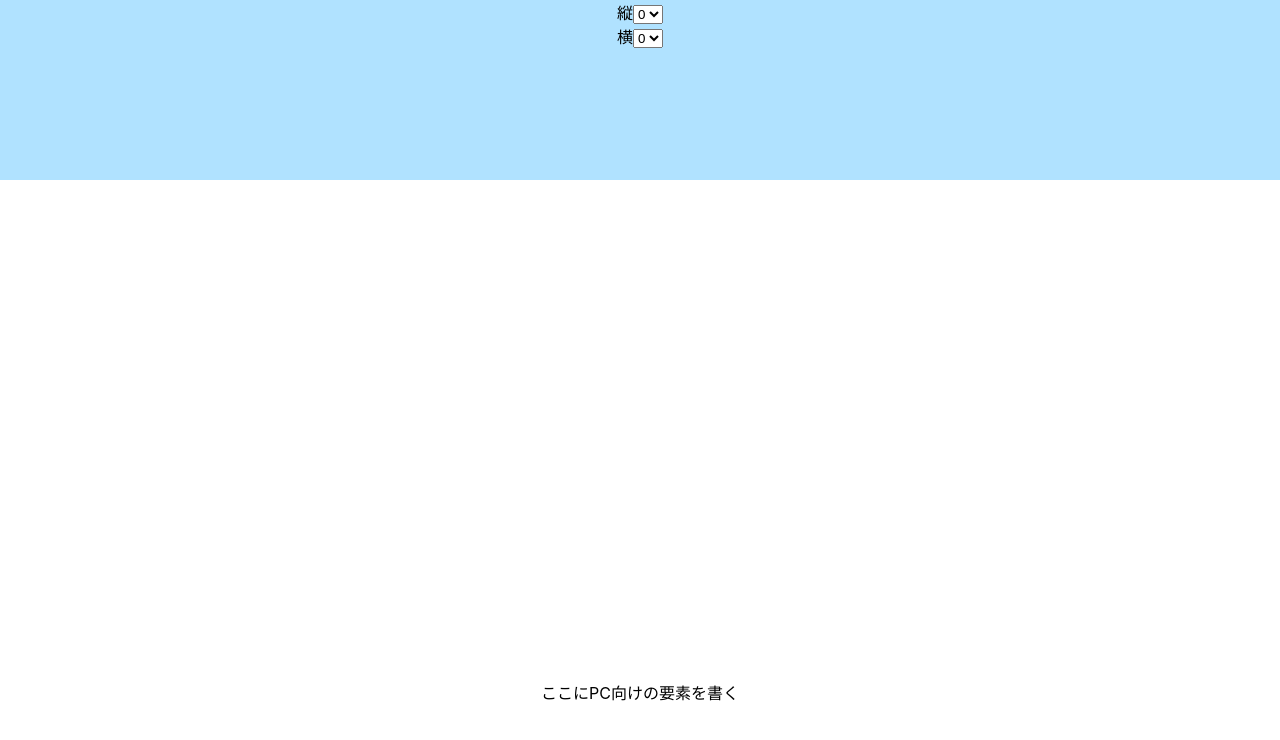
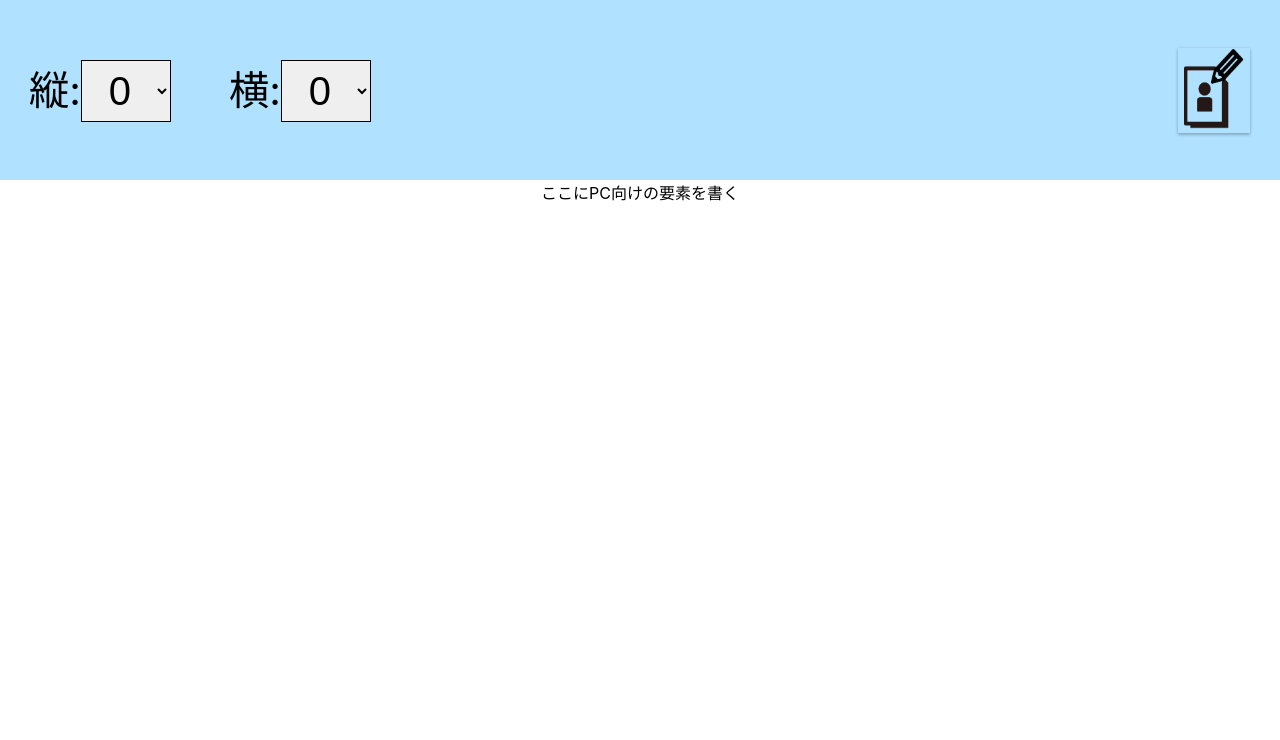
Before and after one commit to Fuyuki006/card_attendance_app_front_ver1.0.0, a React (Create React App) app: page /tagwall in a window 1280 px wide. Shown: the top 740 px of the page. Built offline with nearby package versions, Linux system fonts and the light colour scheme; a web font is replaced by a local one.

Commit message:
implementation-tagwall-page

```diff
--- /dev/null
+++ b/src/components/atoms/SelectBox/Selector.scss
@@ -0,0 +1,14 @@
+.Selector {
+    &-select {
+        width: 90px;
+        height: 62px;
+        flex-shrink: 0;
+        border: 1px solid;
+        font-size: 40px;
+    }
+
+    &-option {
+        text-align: center;
+
+    }
+}
--- a/src/components/atoms/SelectBox/Selector.tsx
+++ b/src/components/atoms/SelectBox/Selector.tsx
@@ -1,5 +1,6 @@
 import React, { useState } from "react";
 import { useAppDispatch } from "../../../store/store";
+import "./Selector.scss";
 
 interface SelectorProps {
   initialVal: number;
@@ -23,10 +24,15 @@ function Selector({ initialVal, selectRange, updateStateFunc }: SelectorProps) {
       onChange={(e) => {
         handleSelect(Number(e.target.value));
       }}
+      className="Selector-select"
     >
       {selectRange.map((data, index) => {
         return (
-          <option key={data.toString()} value={data}>
+          <option
+            key={data.toString()}
+            value={data}
+            className="Selector-option"
+          >
             {data}
           </option>
         );
--- /dev/null
+++ b/src/components/molecules/SelectTable/SelectTable.scss
@@ -0,0 +1,17 @@
+.SelectTable {
+    &-container {
+        width: 200px;
+    }
+    &-contentName {
+        width: 62px;
+        height: 43px;
+        flex-shrink: 0;
+        color: #000;
+        text-align: center;
+        font-family: "Inter";
+        font-size: 40.333px;
+        font-style: normal;
+        font-weight: 400;
+        line-height: normal;
+    }
+}
--- a/src/components/molecules/SelectTable/SelectTable.tsx
+++ b/src/components/molecules/SelectTable/SelectTable.tsx
@@ -1,5 +1,7 @@
 import React from "react";
 import SelectBox from "../../atoms/SelectBox/SelectBox";
+import "./SelectTable.scss";
+
 interface SelectTableProps {
   minRangeNum: number;
   maxRangeNum: number;
--- a/src/components/molecules/Wall/Wall.tsx
+++ b/src/components/molecules/Wall/Wall.tsx
@@ -7,55 +7,20 @@ interface WallProps {
 }
 
 export default class Wall extends React.Component<WallProps> {
-  calculateMainSize() {
-    const { tagWallRowValue, tagWallColumnValue } = this.props;
-    const tagSize = 100; // Tagの高さと幅（適切な値を設定）
-
-    const mainHeight = tagSize * tagWallColumnValue;
-    const mainWidth = tagSize * tagWallRowValue;
-
-    return {
-      height: `${mainHeight}px`,
-      width: "100%",
-      display: "flex",
-      justifyContent: "center",
-      alignItems: "center",
-    };
-  }
-
-  calculateGridSize() {
-    const { tagWallRowValue, tagWallColumnValue } = this.props;
-    const tagSize = 100; // Tagの高さと幅（適切な値を設定）
-
-    const mainHeight = tagSize * tagWallColumnValue;
-    const mainWidth = tagSize * tagWallRowValue;
-
-    return {
-      height: `${mainHeight}px`,
-      width: "100%",
-      display: "grid",
-      gridTemplateColumns: `repeat(${tagWallColumnValue}, 1fr)`,
-      gap: "16px",
-      justifyContent: "center",
-      alignItems: "center",
-    };
-  }
   render() {
-    const mainSize = this.calculateMainSize();
-    const gridSize = this.calculateGridSize();
     const tags: JSX.Element[] = [];
     const { tagWallRowValue, tagWallColumnValue } = this.props;
     const tagStyle = {
       display: "grid",
       gridTemplateColumns: `repeat(${tagWallColumnValue}, 1fr)`,
-      // その他のスタイルをここに追加
     };
     for (let row = 0; row < tagWallRowValue; row++) {
       for (let col = 0; col < tagWallColumnValue; col++) {
         const key = row * tagWallColumnValue + col;
+        console.log(key);
         tags.push(
           <Tag
-            key={key}
+            key={key.toString()}
             tagText={`田中太郎 ${key + 1}`}
             tagWallColumnValue={tagWallColumnValue}
             tagWallRowValue={tagWallColumnValue}
--- a/src/components/organisms/Header/Header.scss
+++ b/src/components/organisms/Header/Header.scss
@@ -24,5 +24,39 @@
     height: 180px;
     flex-shrink: 0;
     background-color: rgba(0, 163, 255, 0.31);
+    display: flex;
+    align-items: center;
+
+    &-image {
+        width: 60px;
+        height: 80px;
+        margin-left: auto;
+    }
+
+    &-registration-container{
+        margin-right: 30px;
+        margin-left: auto;
+    }
+
+    &-registration-button {
+        background-color: rgba(0, 163, 255, 0);
+        cursor: pointer;
+        border: none;
+        box-shadow: 0 0 3px 0 rgba(0,0,0,.12), 0 2px 3px 0 rgba(0,0,0,.22);
+	    transition: .3s;
+    }
+
+    &-registration-button:hover {
+        box-shadow: 0 15px 30px -5px rgba(0,0,0,.15), 0 0 5px rgba(0,0,0,.1);
+	    transform: translateY(-4px);
+    }
+
+    &-registration-button:active {
+        -webkit-transform: translateY(4px);
+        transform: translateY(4px);
+        border-bottom: none;
+    }
+
+
  }
 }
--- a/src/components/organisms/Header/TagWallPage/Header.tsx
+++ b/src/components/organisms/Header/TagWallPage/Header.tsx
@@ -9,17 +9,26 @@ export default class Header extends React.Component {
     return (
       <header className="Header-tagwall">
         <SelectTable
-          contentName="縦"
+          contentName="縦:"
           minRangeNum={0}
-          maxRangeNum={8}
+          maxRangeNum={4}
           updateStateFunc={updateRow}
         />
         <SelectTable
-          contentName="横"
+          contentName="横:"
           minRangeNum={0}
-          maxRangeNum={8}
+          maxRangeNum={20}
           updateStateFunc={updateColumn}
         />
+        <nav className="Header-tagwall-registration-container">
+          <button className="Header-tagwall-registration-button">
+            <img
+              src="./images/registration.png"
+              alt="RegistrationImage"
+              className="Header-tagwall-image"
+            />
+          </button>
+        </nav>
       </header>
     );
   }
--- a/src/components/organisms/Main/Main.scss
+++ b/src/components/organisms/Main/Main.scss
@@ -5,8 +5,7 @@
     }
     &-tagwall {
         &-container {
-            width: 500px;
-            height: 500px;
+            width: auto;
             margin: 0 auto;
         }
     }
```
Also changed, not shown: public/images/registration.png (added).
